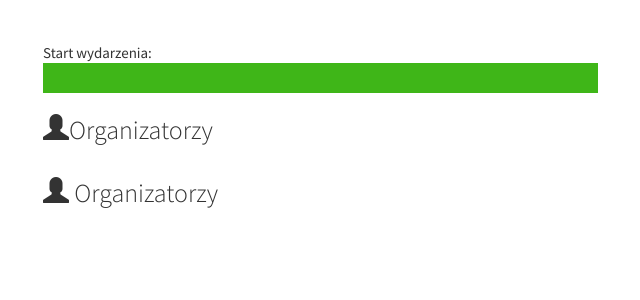
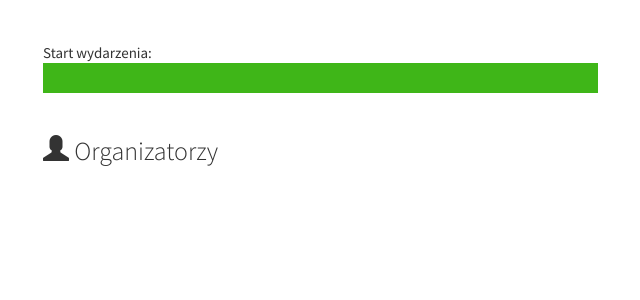
Before and after one commit to hackerspace-silesia/calendar-oswiecim, a Django app: template webapp/templates/event.html in a window 1280 px wide. Shown: the part 52-352 px from the top of the page, without its empty margins (27-667 px from the left). Run offline with Django 3.2, Linux system fonts and the light colour scheme; the template is opened without the code that fills it, so the values that code supplies are empty; parts of the project's set-up code (start-up, migrations or seed data) failed here and were passed over; some libraries are stand-ins or nearby versions.

Commit message:
template fix

```diff
--- a/webapp/templates/event.html
+++ b/webapp/templates/event.html
@@ -17,7 +17,6 @@
             {% autoescape off %}
                 {{ event.description }}
             {% endautoescape %}
-            <h3><i class="glyphicon glyphicon-user"></i>Organizatorzy</h3>
             {% if event.point %}
                 <div id="map" class="map" data-lat="{{ event.point.x }}" data-lng="{{ event.point.y }}"></div>
             {% endif %}
```
